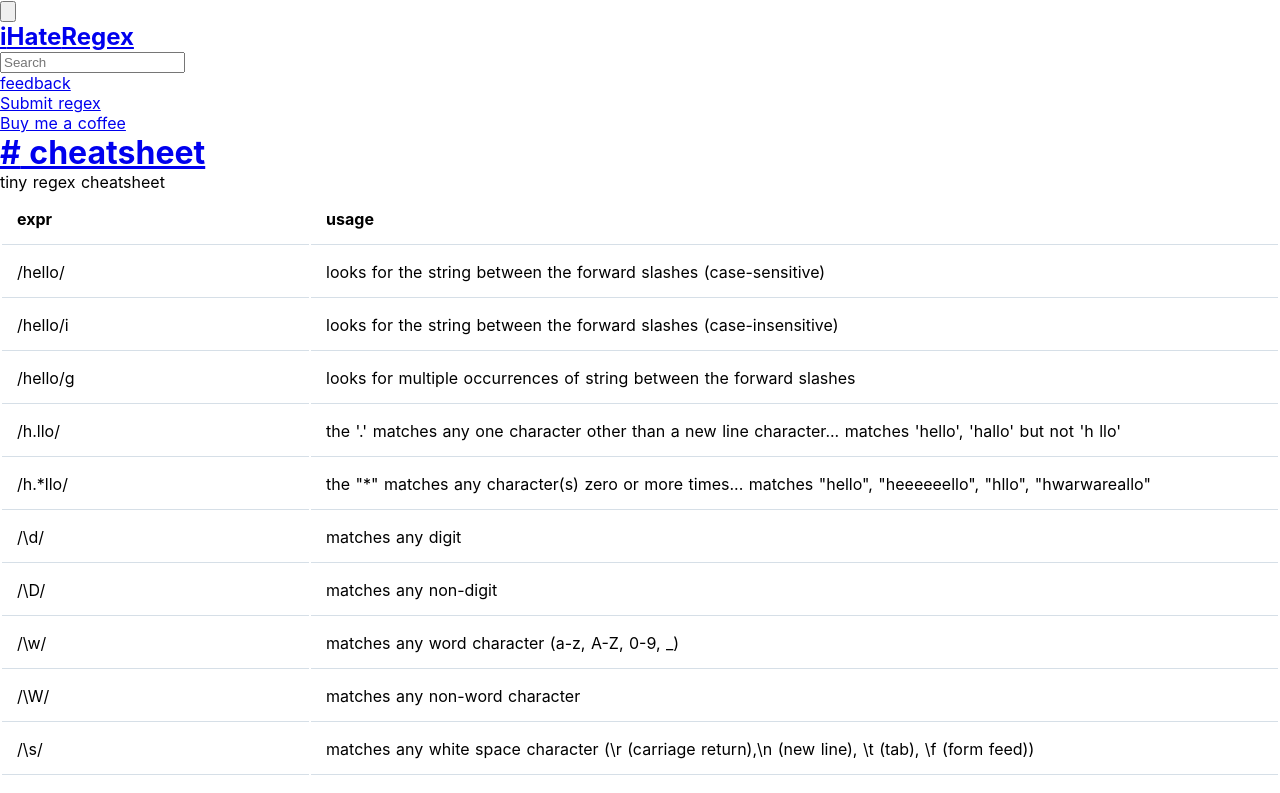
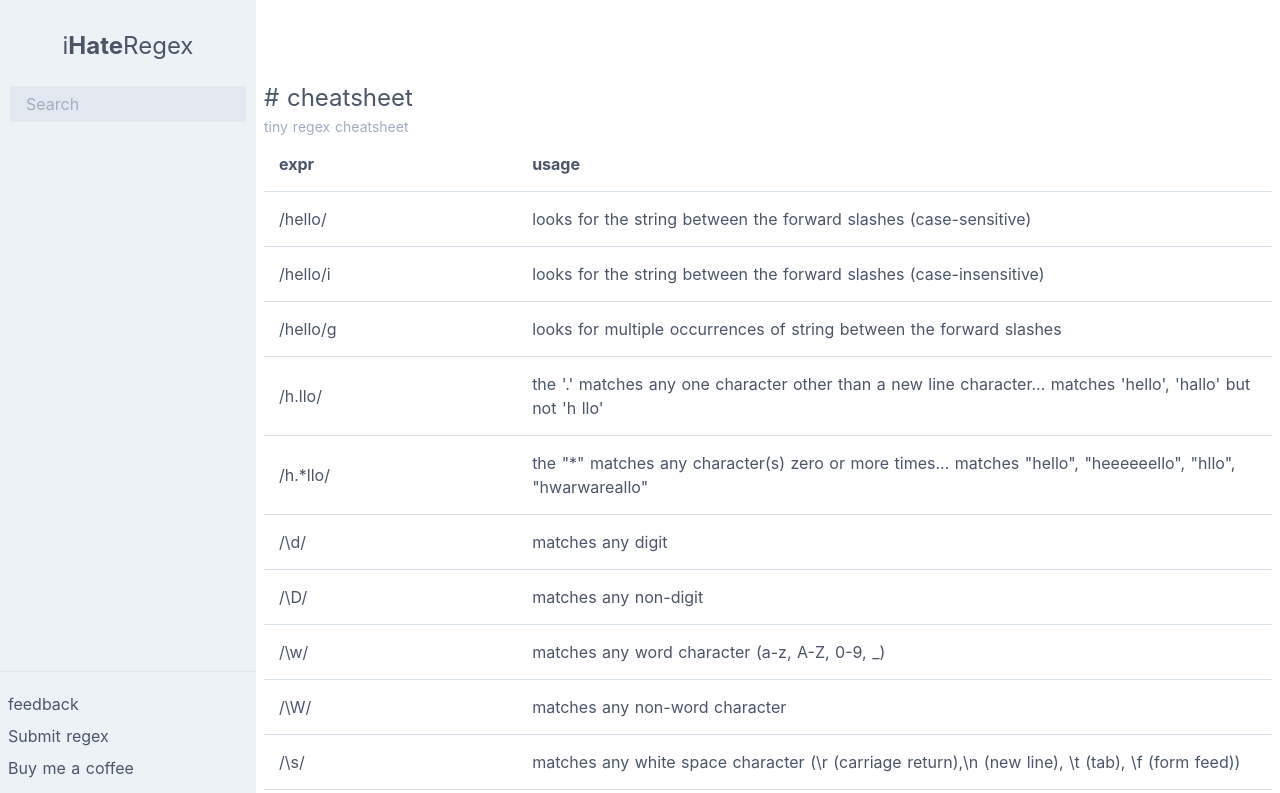
Before and after one commit to ShinyStar715/i-hate-regex, a Nuxt app: page /cheatsheet in a window 1280 px wide. Shown: the top 793 px of the page. Built offline with nearby package versions, Linux system fonts and the light colour scheme; what vue-fuse would draw is missing.

Commit message:
z-index fixed

```diff
--- a/components/post-components/RegvizEmbed.vue
+++ b/components/post-components/RegvizEmbed.vue
@@ -1,7 +1,7 @@
 <template>
 <div>
 <div class='embed-container'>
-      <iframe src="https://embed.ihateregex.io/" :height="height" ref='regviz' frameborder="0"></iframe>
+      <iframe class="" src="https://embed.ihateregex.io/" :height="height" ref='regviz' frameborder="0"></iframe>
 </div>
 </div>
 </template>
@@ -51,6 +51,7 @@ export default {
 <style>
 .embed-container {
   position: relative;
+  z-index: 2;
   height: auto;
   overflow: hidden;
   max-width: 100%;
--- a/layout-g/base/post.vue
+++ b/layout-g/base/post.vue
@@ -1,11 +1,11 @@
 <template>
 <div>
   <NavBar @sidebarStateChanged="toggleSidebar"></NavBar>
-  <div class="min-h-screen md:flex">
-    <div class="static h-full inset-0 h-full bg-gray-100 z-20 flex-none w-full lg:w-1/5 bg-gray-200 text-gray-700"
+  <div class="min-h-screen lg:flex">
+    <no-ssr>
+    <div class="static h-full inset-0 h-full bg-gray-100 flex-none w-full lg:w-1/5 bg-gray-200 text-gray-700"
     :class="{'hidden lg:block': !sidebar}">
-    <div class="fixed bg-gray-200 h-screen w-full lg:w-1/5">
-
+    <div class="fixed bg-gray-200  z-20 h-screen w-full lg:w-1/5">
 
         <div class="text-center mt-5 pt-2">
           <a href="/" class="group">
@@ -17,8 +17,9 @@
         </div>
         </div>
     </div>
+      </no-ssr>
     <div class="flex-1 bg-white lg:w-4/5 lg:static text-gray-700">
-        <div class="container mx-auto md:mt-5 lg:mt-20 px-2 max-w-4xl text-left">
+        <div class="container mx-auto md:mt-5 lg:mt-20 px-2 text-left">
             <slot></slot>
         </div>
         <!-- footer -->
--- a/nuxt.config.js
+++ b/nuxt.config.js
@@ -48,6 +48,7 @@ export default {
   ** Nuxt.js modules
   */
   modules: [
+    '@nuxtjs/tailwindcss'
   ],
   /*
   ** Build configuration
@@ -62,5 +63,9 @@ export default {
     */
     extend(config, ctx) {
     }
-  }
+  },
+
+  purgeCSS: {
+    // whitelist: ['lg:w-1/5', 'lg:w-4/5', 'hidden', 'lg:block'],
+  },
 }
--- a/tailwind.config.js
+++ b/tailwind.config.js
@@ -10,7 +10,8 @@ module.exports = {
   variants: {
     textColor: ['group-hover','hover'],
     opacity: ['group-hover'],
-    border: ['hover']
+    border: ['hover'],
+    width: ['responsive']
   },
   plugins: [
   ]
```
